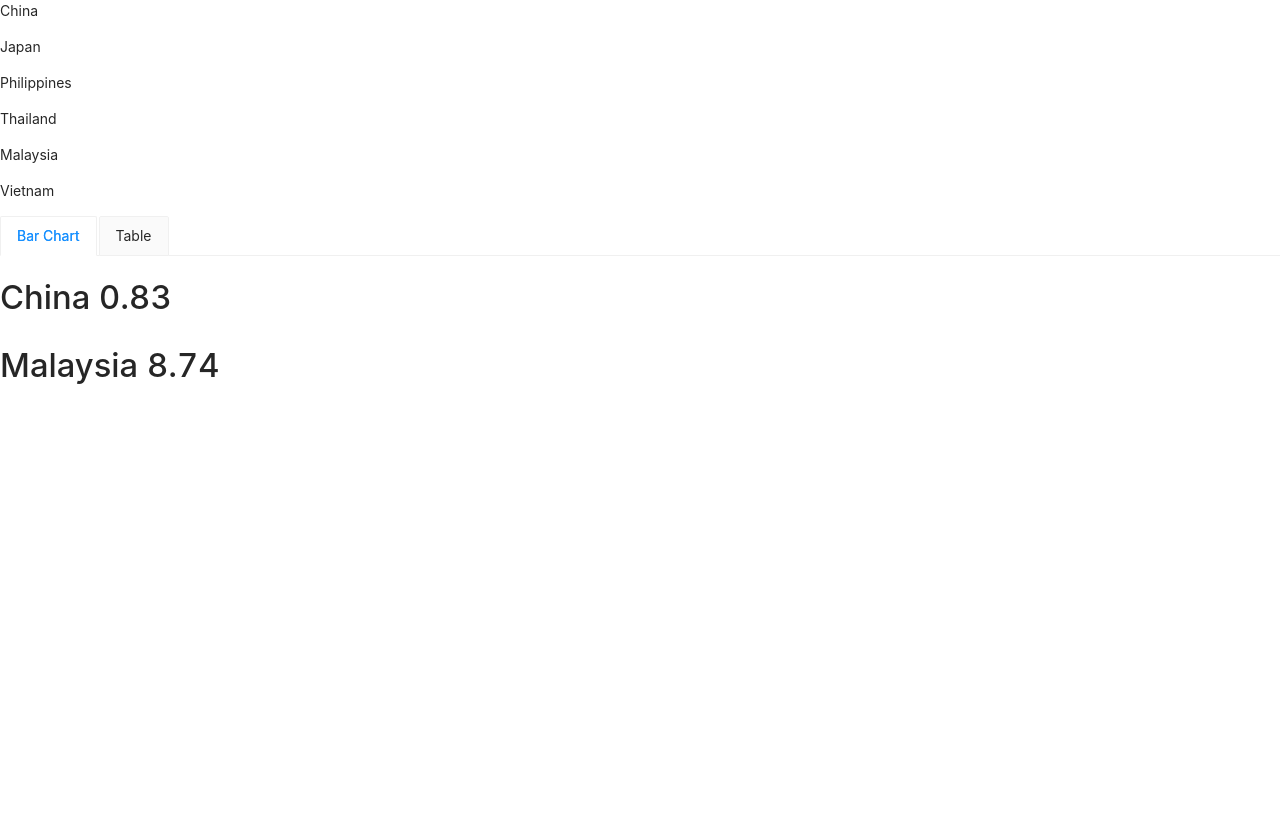
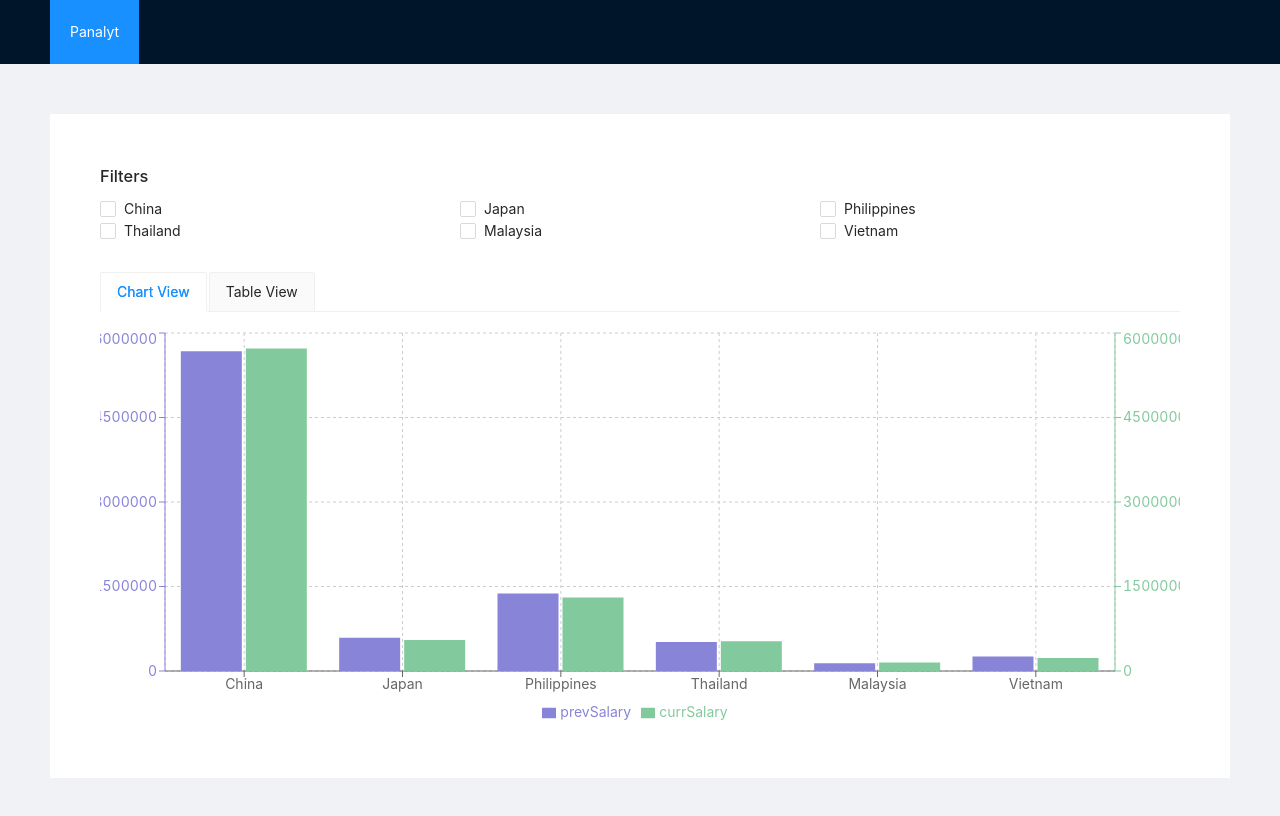
Before and after one commit to techguybiswa/panalyt-interview, a React (Create React App) app: page / in a window 1280 px wide. Shown: the top 816 px of the page. Built offline with nearby package versions, Linux system fonts and the light colour scheme.

Commit message:
added chart view

```diff
--- a/src/App.tsx
+++ b/src/App.tsx
@@ -1,25 +1,27 @@
 import React from "react";
-import logo from "./logo.svg";
 import "./App.css";
-import { Tabs } from "antd";
-import Table from "./components/Table";
-import BarChart from "./components/BarChart";
+import AppLayout from "./Layout/Layout";
+import TableView from "./components/TableView";
+import ChartView from "./components/ChartView";
 import Filters from "./components/Filters";
+
 import { EmployeeData } from "./assets/EmployeeData";
+
 import {
   convertToLocationMap,
   calculateDelta,
   convertToArray,
   getFilters,
 } from "./utils/utils";
-import { isThisTypeNode } from "typescript";
+import { Tabs } from "antd";
+
 const { TabPane } = Tabs;
 
 export interface EmployeeDataObject {
   location: string;
   prevSalary: number;
   currSalary: number;
-  delta?: string;
+  delta?: number;
 }
 export interface AppProps {}
 
@@ -27,7 +29,6 @@ export interface AppState {
   locationWiseDataArray: Array<EmployeeDataObject>;
   filteredLocationWiseDataArray: Array<EmployeeDataObject>;
   listOfFilters: Array<string>;
-  selectedFilters: Array<string>
 }
 
 class App extends React.Component<AppProps, AppState> {
@@ -37,25 +38,23 @@ class App extends React.Component<AppProps, AppState> {
       locationWiseDataArray: [],
       listOfFilters: [],
       filteredLocationWiseDataArray: [],
-      selectedFilters: []
     };
   }
-  componentDidUpdate(prevProps : any, prevState: any) {
-    if (this.state.selectedFilters.length !== prevState.selectedFilters.length) {
+  applyFilters = (selectedFilters: Array<string>) => {
+    if (selectedFilters.length) {
       let filteredLocationWiseDataArray = this.state.locationWiseDataArray.filter(
         (eachData) => {
-          return this.state.selectedFilters.indexOf(eachData.location) != -1;
+          return selectedFilters.indexOf(eachData.location) != -1;
         }
       );
       this.setState({
         filteredLocationWiseDataArray,
       });
+    } else {
+      this.setState({
+        filteredLocationWiseDataArray: this.state.locationWiseDataArray,
+      });
     }
-  }
-  applyFilters = (selectedFilters: Array<string>) => {
-    this.setState({
-      selectedFilters,
-    });
   };
   componentDidMount = () => {
     let locationMapOnSalary = convertToLocationMap(EmployeeData);
@@ -64,26 +63,33 @@ class App extends React.Component<AppProps, AppState> {
     let listOfFilters = getFilters(locationWiseDataArray);
     this.setState({
       locationWiseDataArray,
+      filteredLocationWiseDataArray: locationWiseDataArray,
       listOfFilters,
     });
-    this.applyFilters(["China", "Malaysia"]);
   };
   render() {
     return (
-      <div className="card-container">
-        <Filters filters={this.state.listOfFilters} />
+      <AppLayout>
+        <div className="container">
+          <div style={{ marginBottom: "30px" }}>
+            <Filters
+              filters={this.state.listOfFilters}
+              applyFilters={this.applyFilters}
+            />
+          </div>
           <Tabs type="card">
-          <TabPane tab="Bar Chart" key="1">
-            <BarChart
+            <TabPane tab="Chart View" key="1">
+              <ChartView
                 data={this.state.filteredLocationWiseDataArray}
                 filters={this.state.listOfFilters}
               />
             </TabPane>
-          <TabPane tab="Table" key="2">
-            <Table />
+            <TabPane tab="Table View" key="2">
+              <TableView />
             </TabPane>
           </Tabs>
         </div>
+      </AppLayout>
     );
   }
 }
--- /dev/null
+++ b/src/Layout/Layout.tsx
@@ -0,0 +1,37 @@
+import React from "react";
+import { Layout, Menu } from "antd";
+const { Header, Content } = Layout;
+export interface LayoutProps {
+  children: any;
+}
+
+class AppLayout extends React.Component<LayoutProps> {
+  constructor(props: LayoutProps) {
+    super(props);
+  }
+  render() {
+    return (
+      <>
+        <Layout className="layout">
+          <Header>
+            <div className="logo" />
+            <Menu theme="dark" mode="horizontal" defaultSelectedKeys={["1"]}>
+              <Menu.Item key="1">Panalyt</Menu.Item>
+            </Menu>
+          </Header>
+          <Content
+            style={{
+              margin: "50px",
+              padding: "50px",
+              backgroundColor: "white",
+            }}
+          >
+            {this.props.children}
+          </Content>
+        </Layout>
+      </>
+    );
+  }
+}
+
+export default AppLayout;
--- a/src/components/BarChart.tsx
+++ /dev/null
@@ -1,36 +0,0 @@
-import * as React from "react";
-import { EmployeeDataObject } from "../App";
-export interface BarChartProps {
-  data: Array<EmployeeDataObject>;
-  filters : Array<string>
-
-}
-
-export interface BarChartState {
-  title: string;
-}
-
-class BarChart extends React.Component<BarChartProps, BarChartState> {
-  constructor(props: BarChartProps) {
-    super(props);
-    this.state = { title: "This is bar chart" };
-  }
-
-
-  render() {
-    return (
-      <>
-        <h1>
-          {" "}
-          {this.props.data.map((eachData) => (
-            <h3>
-              {eachData.location} {eachData.delta}
-            </h3>
-          ))}
-        </h1>
-      </>
-    );
-  }
-}
-
-export default BarChart;
--- /dev/null
+++ b/src/components/ChartView.tsx
@@ -0,0 +1,53 @@
+import * as React from "react";
+import { EmployeeDataObject } from "../App";
+import {CustomTooltip} from "./CustomTooltip"
+import {
+  BarChart,
+  Bar,
+  Cell,
+  XAxis,
+  YAxis,
+  CartesianGrid,
+  Tooltip,
+  Legend,
+  ResponsiveContainer,
+} from "recharts";
+
+export interface ChartViewProps {
+  data: Array<EmployeeDataObject>;
+  filters: Array<string>;
+}
+
+export interface ChartViewState {
+  title: string;
+}
+
+class ChartView extends React.Component<ChartViewProps, ChartViewState> {
+  constructor(props: ChartViewProps) {
+    super(props);
+    this.state = { title: "This is bar chart" };
+  }
+
+  render() {
+    return (
+      <>
+        <div style={{ width: "100%" }}>
+          <ResponsiveContainer width="100%" height={400}>
+            <BarChart width={1200} height={700} data={this.props.data}>
+              <CartesianGrid strokeDasharray="3 3" />
+              <XAxis dataKey="location" />
+              <YAxis yAxisId="left" orientation="left" stroke="#8884d8" />
+              <YAxis yAxisId="right" orientation="right" stroke="#82ca9d" />
+              <Tooltip content={<CustomTooltip/>}/>
+              <Legend />
+              <Bar yAxisId="left" dataKey="prevSalary" fill="#8884d8" />
+              <Bar yAxisId="right" dataKey="currSalary" fill="#82ca9d" />
+            </BarChart>
+          </ResponsiveContainer>
+        </div>
+      </>
+    );
+  }
+}
+
+export default ChartView;
--- /dev/null
+++ b/src/components/CustomTooltip.tsx
@@ -0,0 +1,15 @@
+export const CustomTooltip = ({ active, payload, label } : any) => {
+    if (active && payload && payload.length) {
+      console.log(payload[0].value)
+
+      return (
+        <div className="custom-tooltip" style={{border: "2px solid black" , padding: "10px"}}>
+          <p className="label"><b>Country: </b>{label} </p>
+          <p className="intro"><b>Previous Salary : </b>${payload[0].value.toLocaleString('en-US')}</p>
+          <p className="intro"><b>Current Salary : </b> ${payload[1].value.toLocaleString('en-US')}</p>
+        </div>
+      );
+    }
+
+    return null;
+  };
--- a/src/components/Filters.tsx
+++ b/src/components/Filters.tsx
@@ -1,26 +1,42 @@
-import * as React from 'react';
+import * as React from "react";
+import { Checkbox, Row, Col, Button } from "antd";
 
 export interface FiltersProps {
-    filters: Array<string>
+  filters: Array<string>;
+  applyFilters: Function
 
 }
 
 export interface FiltersState {
-    title: string
+  title: string;
 }
 
 class Filters extends React.Component<FiltersProps, FiltersState> {
-    constructor(props: FiltersProps) {
-        super(props);
-        this.state = { title : "Filter"  };
-    }
-    render() {
-        return (  <>
-         {
-             this.props.filters.map(eachFilter => (<p>{eachFilter}</p>))
-         }
-        </>);
-    }
+  constructor(props: FiltersProps) {
+    super(props);
+    this.state = { title: "Filter" };
+  }
+
+  onChange = (checkedValues: any) => {
+    this.props.applyFilters(checkedValues)
+  };
+  render() {
+    return (
+      <>
+        <h3>Filters</h3>
+        <Checkbox.Group style={{ width: "100%" }} onChange={this.onChange}>
+          <Row>
+            {this.props.filters.map((eachFilter) => (
+              <Col span={8}>
+                <Checkbox value={eachFilter}>{eachFilter}</Checkbox>
+              </Col>
+            ))}
+          </Row>
+        </Checkbox.Group>
+
+      </>
+    );
+  }
 }
 
 export default Filters;
--- a/src/helper/helper.ts
+++ b/src/helper/helper.ts
@@ -1,12 +1,13 @@
 export const getSalaryInNumber = (salary: string) => {
   let salaryStringSanitized = salary.replace("$", "");
-  let salaryInInt = parseFloat(salaryStringSanitized);
-  return salaryInInt;
+  let salaryInNumber = parseFloat(salaryStringSanitized);
+  return salaryInNumber;
 };
 
 export const calculatePercentageChange = (
   currSalary: number,
   prevSalary: number
 ) => {
-  return (((currSalary - prevSalary) / currSalary) * 100).toFixed(2);
+  let percentageChange = (((currSalary - prevSalary) / currSalary) * 100).toFixed(2)
+  return parseFloat(percentageChange);
 };
--- a/src/utils/utils.ts
+++ b/src/utils/utils.ts
@@ -1,5 +1,5 @@
 import { getSalaryInNumber, calculatePercentageChange } from "../helper/helper";
-import {EmployeeDataObject} from "../App"
+import { EmployeeDataObject } from "../App";
 export interface MapOfLocation {
   [key: string]: EmployeeDataObject;
 }
@@ -44,12 +44,23 @@ export const calculateDelta = (locationWiseDataMap: MapOfLocation) => {
 export const convertToArray = (locationWiseDataMap: MapOfLocation) => {
   let employeeDataArray: Array<EmployeeDataObject> = [];
   Object.keys(locationWiseDataMap).map((eachLocation) => {
-    employeeDataArray.push(locationWiseDataMap[eachLocation]);
+    let { location, currSalary, prevSalary, delta } = locationWiseDataMap[
+      eachLocation
+    ];
+    let eachLocationData = {
+      location: location,
+      prevSalary: parseFloat(prevSalary.toFixed(2)),
+      currSalary: parseFloat(currSalary.toFixed(2)),
+      delta,
+    };
+    employeeDataArray.push(eachLocationData);
   });
   return employeeDataArray;
 };
 
-export const getFilters = (locationWiseDataArray : Array<EmployeeDataObject>) => {
-  let filters = locationWiseDataArray.map(eachData => eachData.location)
-  return filters
-}
+export const getFilters = (
+  locationWiseDataArray: Array<EmployeeDataObject>
+) => {
+  let filters = locationWiseDataArray.map((eachData) => eachData.location);
+  return filters;
+};
```
Also changed, not shown: src/components/TableView.tsx (renamed from src/components/Table.tsx, +5 -5 lines). Lines whose indentation alone changed are shown as unchanged.
